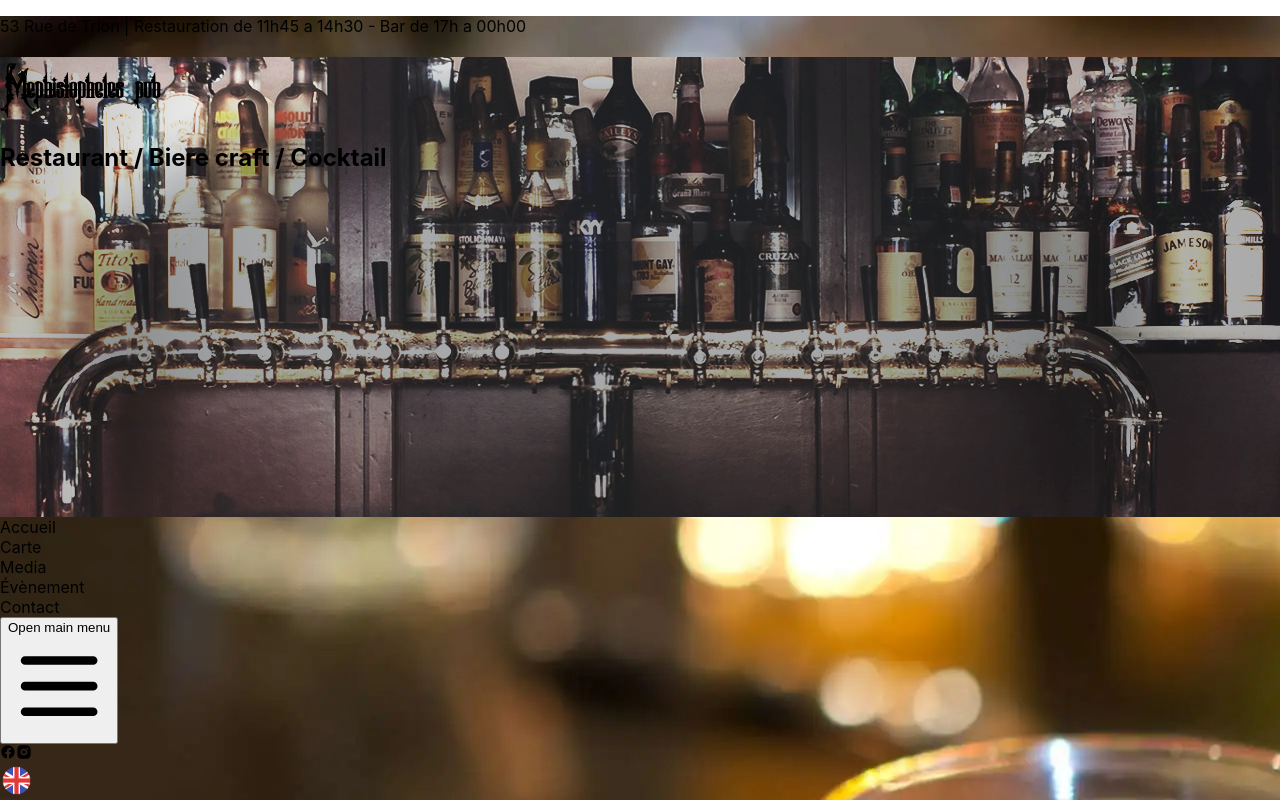
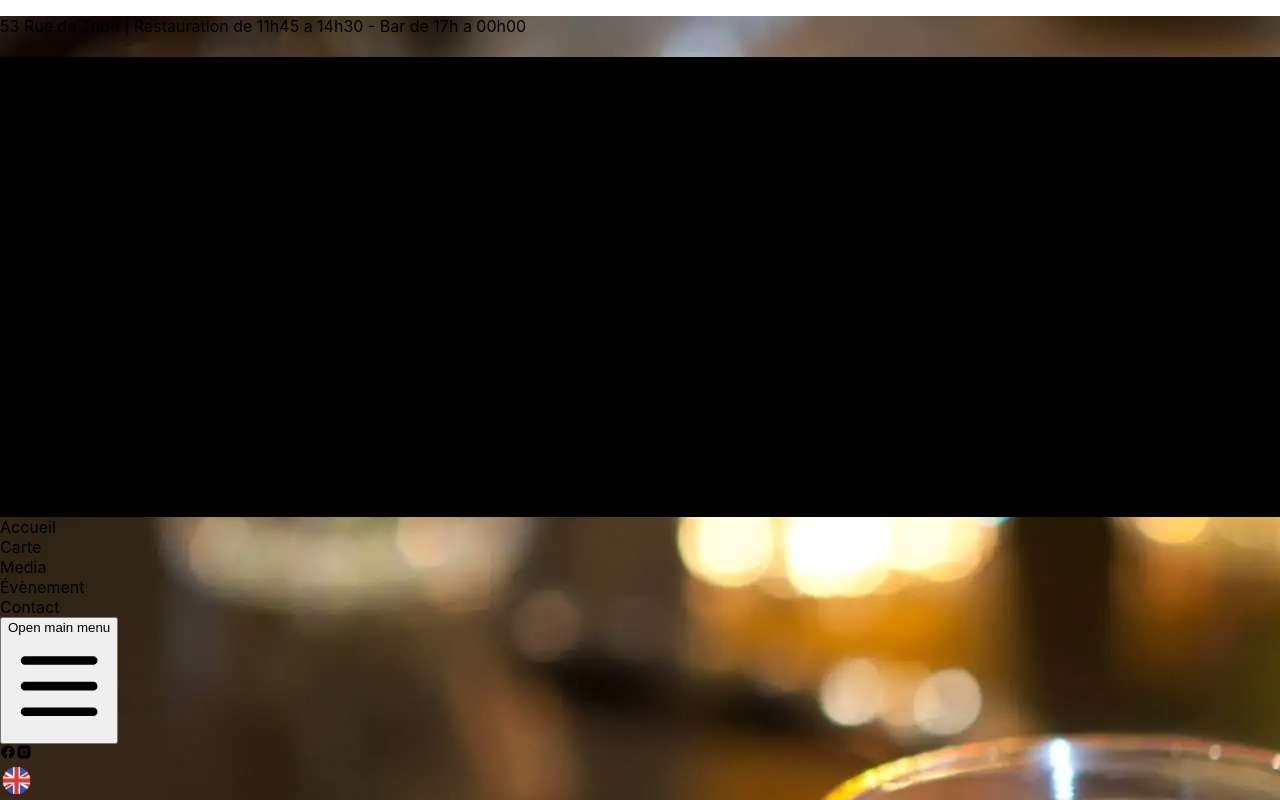
Before and after one commit to daviani/mephistopheles-pub, a Next.js app: page /contact in a window 1280 px wide. Shown: the top 800 px of the page. Built offline with nearby package versions, Linux system fonts and the light colour scheme.

Commit message:
[UPDATE] change header background

```diff
--- a/styles/index.css
+++ b/styles/index.css
@@ -25,8 +25,7 @@ a {
 }
 
 .headerBackground {
-    background-image: url('../public/images/header/Header-background.webp');
-    background-position: center;
+    background-color: black;
     height: 60vh;
     max-height: 460px;
 }
```
